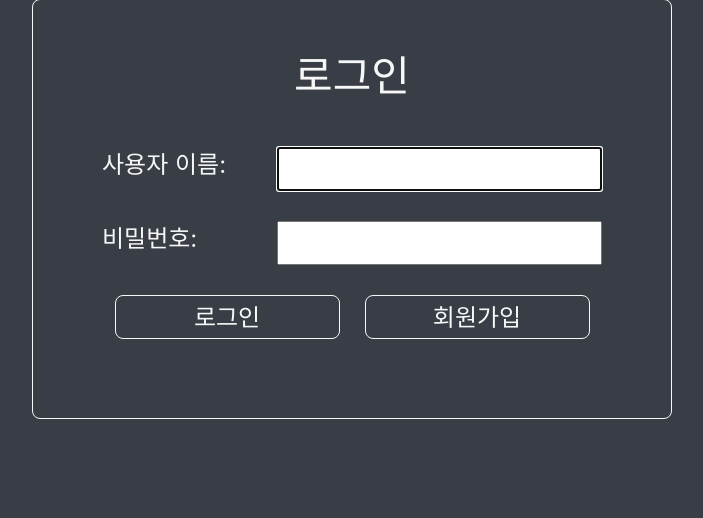
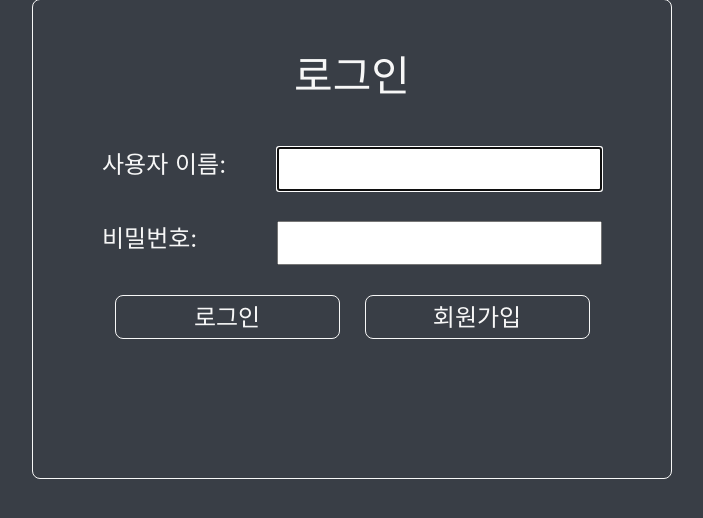
Before and after one commit to jwonp/nas-server-backend, a Django app: page /admin/login/ in a window 1280 px wide. Shown: the part 241-759 px from the top of the page, without its empty margins (288-991 px from the left). Run offline with Django 4.2, Linux system fonts and the light colour scheme; parts of the project's set-up code (start-up, migrations or seed data) failed here and were passed over; some libraries are stand-ins or nearby versions.

Commit message:
test login page

```diff
--- a/server_config/static/css/styles.css
+++ b/server_config/static/css/styles.css
@@ -11,7 +11,7 @@ body {
 
 .style-wrapper {
     width: 640px;
-    height: 420px;
+    height: 480px;
     background-color: #393E46;
     border: 1px solid #F7F7F7;
     border-radius: 8px;
```
